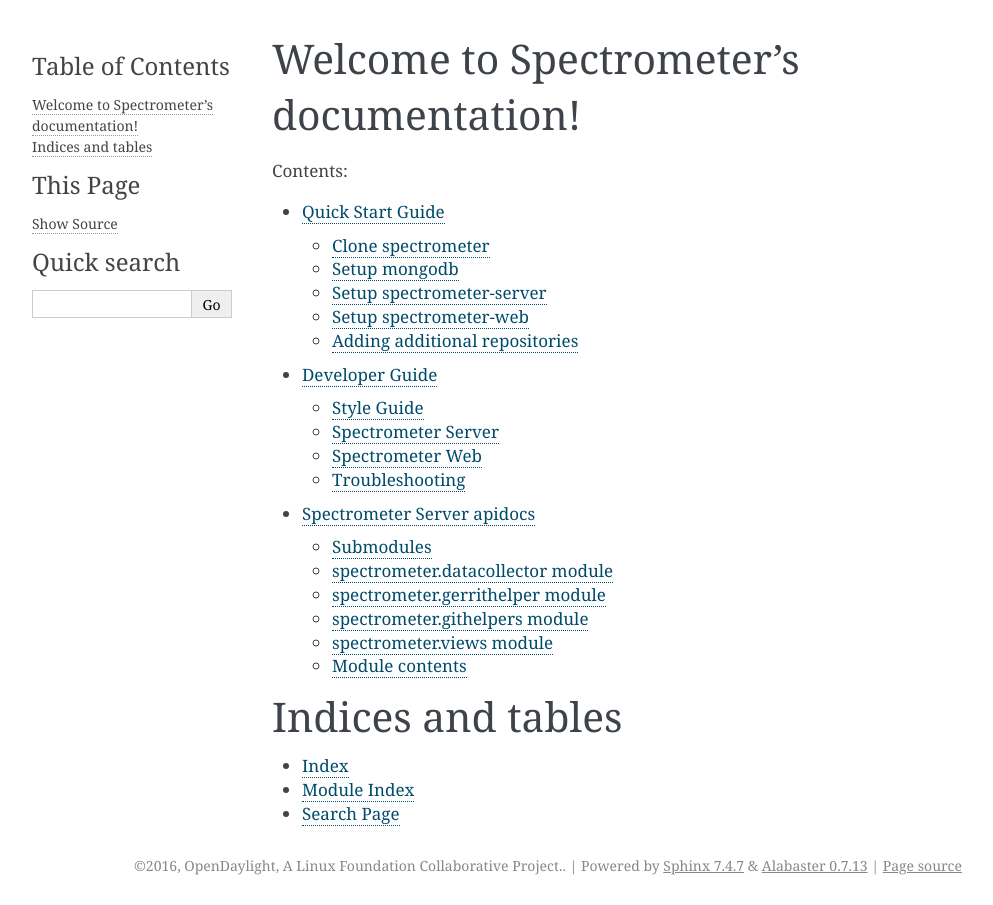
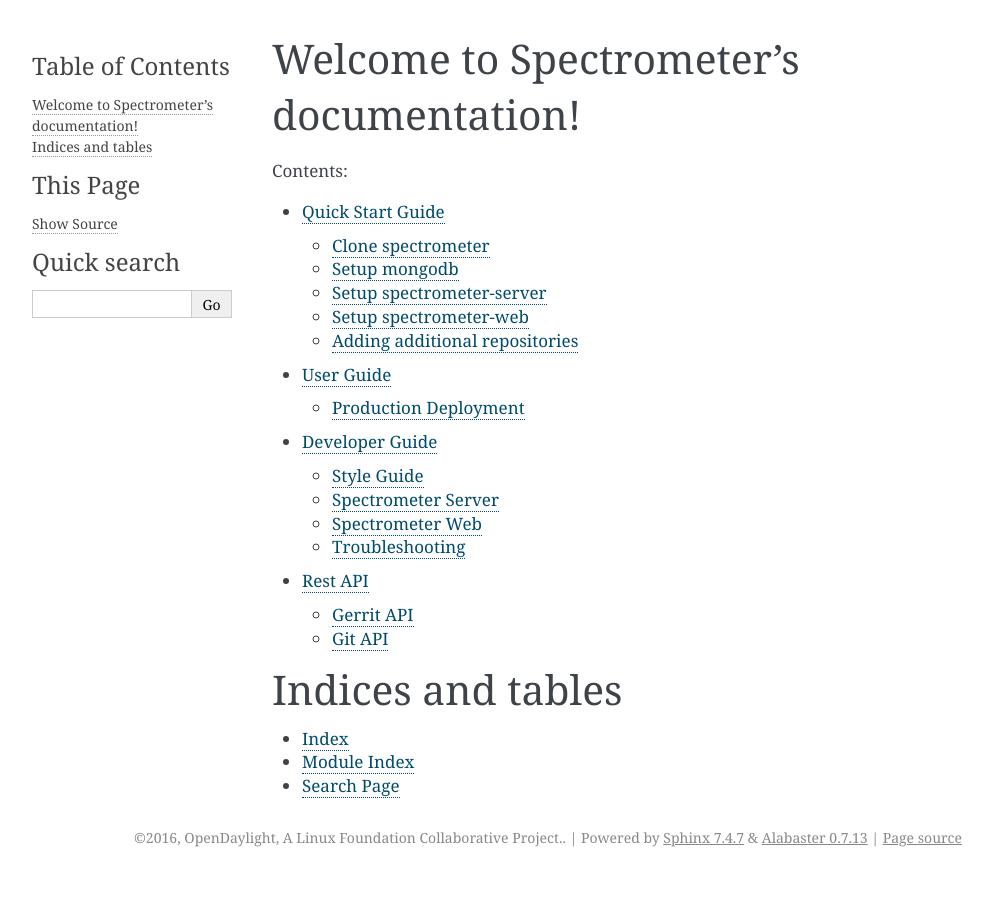
Before and after one commit to opendaylight/spectrometer, a Sphinx documentation site: the page built from docs/source/index.rst, in a window 1280 px wide. Shown: the whole page, without its empty margins (148-1141 px from the left). Built offline with Sphinx 7.4.7, drawn with Linux system fonts in a browser that asks for light colours.

Commit message:
Refactor initialization scripts
Summary:
- Fixes issue preventing auto reloader from reloading code in dev
- Refactor multiprocessing into a task scheduler
- Use APScheduler for task scheduling
- Refactor init scripts to support gunicorn and cli startup modes
- Fix Rest API docs linking

The Flask reloader problem was caused by the multiprocessing module
holding it's own system process which Flask's reloader couldn't reload
so was not able to automatically reload when it detected Spectrometer
code change.

Instead implement APScheduler as a background task manager to run the
database collector. This will allow us to add additional interval tasks
in the future as we need them. If we ever need a more complex scheduler
we could investigate Celery in the future.

Also refactor init scripts so that they support starting up in dev mode
via cli scripts as well as production mode using a WSGI system such as
gunicorn.

Change-Id: Ic98dc71f9db573b26916949e8ca277bac31746cd
Signed-off-by: Thanh Ha <thanh.ha@linuxfoundation.org>

```diff
--- a/docs/source/index.rst
+++ b/docs/source/index.rst
@@ -12,8 +12,9 @@
    :maxdepth: 2
 
    quickstart
+   user
    developer
-   spectrometer-server-apidocs
+   restapi
 
 Indices and tables
 ==================
--- /dev/null
+++ b/docs/source/restapi.rst
@@ -0,0 +1,20 @@
+Rest API
+========
+
+
+Gerrit API
+----------
+
+.. automodule:: spectrometer.api.gerrit
+    :members:
+    :undoc-members:
+    :show-inheritance:
+
+
+Git API
+-------
+
+.. automodule:: spectrometer.api.git
+    :members:
+    :undoc-members:
+    :show-inheritance:
--- a/docs/source/spectrometer-server-apidocs.rst
+++ /dev/null
@@ -1,46 +0,0 @@
-Spectrometer Server apidocs
-===========================
-
-Submodules
-----------
-
-spectrometer.datacollector module
----------------------------------
-
-.. automodule:: spectrometer.datacollector
-    :members:
-    :undoc-members:
-    :show-inheritance:
-
-spectrometer.gerrithelper module
---------------------------------
-
-.. automodule:: spectrometer.gerrithelper
-    :members:
-    :undoc-members:
-    :show-inheritance:
-
-spectrometer.githelpers module
-------------------------------
-
-.. automodule:: spectrometer.githelpers
-    :members:
-    :undoc-members:
-    :show-inheritance:
-
-spectrometer.views module
--------------------------
-
-.. automodule:: spectrometer.views
-    :members:
-    :undoc-members:
-    :show-inheritance:
-
-
-Module contents
----------------
-
-.. automodule:: spectrometer
-    :members:
-    :undoc-members:
-    :show-inheritance:
```
Also changed, not shown: docs/source/user.rst (added, +26 -0 lines), 5 other files.
